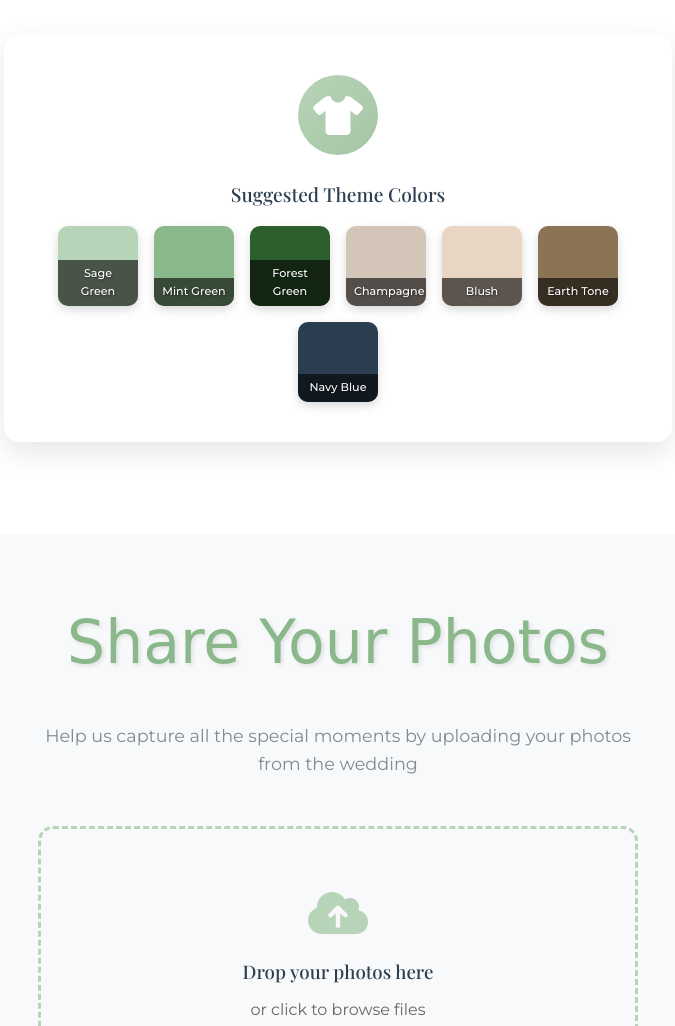
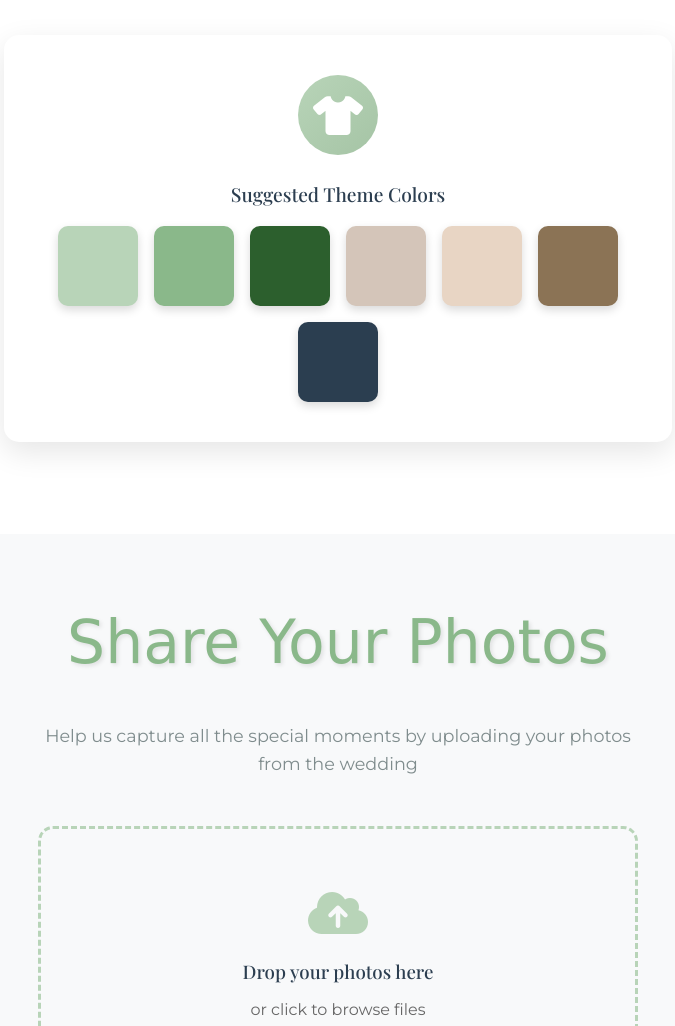
Before and after one commit to TylerC26/wedding_website, a website: page index.html in a window 1280 px wide. Shown: the part 5618-6644 px from the top of the page, without its empty margins (302-977 px from the left). Drawn offline with nearby package versions, Linux system fonts and the light colour scheme; a web font is replaced by a local one.

Commit message:
Simplify dress code section and update Chinese translation
- Removed color names from dress code swatches (kept as tooltips)
- Updated Chinese translation: 服裝規定 → 服裝主題 (Dress Code → Dress Theme)
- Cleaner, more minimalist appearance for color palette
- Color names still accessible on hover via title attribute

```diff
--- a/index.html
+++ b/index.html
@@ -294,7 +294,7 @@
     <!-- Dress Code Section -->
     <section id="dress-code" class="dress-code-section">
         <div class="container">
-            <h2 class="section-title" data-aos="fade-up" data-en="Dress Code" data-zh="服裝規定">Dress Code</h2>
+            <h2 class="section-title" data-aos="fade-up" data-en="Dress Code" data-zh="服裝主題">Dress Code</h2>
 
             <div class="dress-code-content" data-aos="fade-up" data-aos-delay="400">
                 <div class="dress-code-card" data-aos="zoom-in" data-aos-delay="200">
@@ -304,27 +304,13 @@
                     <div class="color-palette">
                         <h4 data-en="Suggested Theme Colors" data-zh="建議主題顏色">Suggested Theme Colors</h4>
                         <div class="color-swatches">
-                            <div class="color-swatch" style="background: #b8d4b8;" title="Sage Green">
-                                <span class="color-name">Sage Green</span>
-                            </div>
-                            <div class="color-swatch" style="background: #8ab88a;" title="Mint Green">
-                                <span class="color-name">Mint Green</span>
-                            </div>
-                            <div class="color-swatch" style="background: #2c5f2d;" title="Forest Green">
-                                <span class="color-name">Forest Green</span>
-                            </div>
-                            <div class="color-swatch" style="background: #d4c5b9;" title="Champagne">
-                                <span class="color-name">Champagne</span>
-                            </div>
-                            <div class="color-swatch" style="background: #e8d5c4;" title="Blush">
-                                <span class="color-name">Blush</span>
-                            </div>
-                            <div class="color-swatch" style="background: #8b7355;" title="Earth Tone">
-                                <span class="color-name">Earth Tone</span>
-                            </div>
-                            <div class="color-swatch" style="background: #2b3e50;" title="Navy Blue">
-                                <span class="color-name">Navy Blue</span>
-                            </div>
+                            <div class="color-swatch" style="background: #b8d4b8;" title="Sage Green"></div>
+                            <div class="color-swatch" style="background: #8ab88a;" title="Mint Green"></div>
+                            <div class="color-swatch" style="background: #2c5f2d;" title="Forest Green"></div>
+                            <div class="color-swatch" style="background: #d4c5b9;" title="Champagne"></div>
+                            <div class="color-swatch" style="background: #e8d5c4;" title="Blush"></div>
+                            <div class="color-swatch" style="background: #8b7355;" title="Earth Tone"></div>
+                            <div class="color-swatch" style="background: #2b3e50;" title="Navy Blue"></div>
                         </div>
                     </div>
                 </div>
```
Also changed, not shown: dist/index.html.
